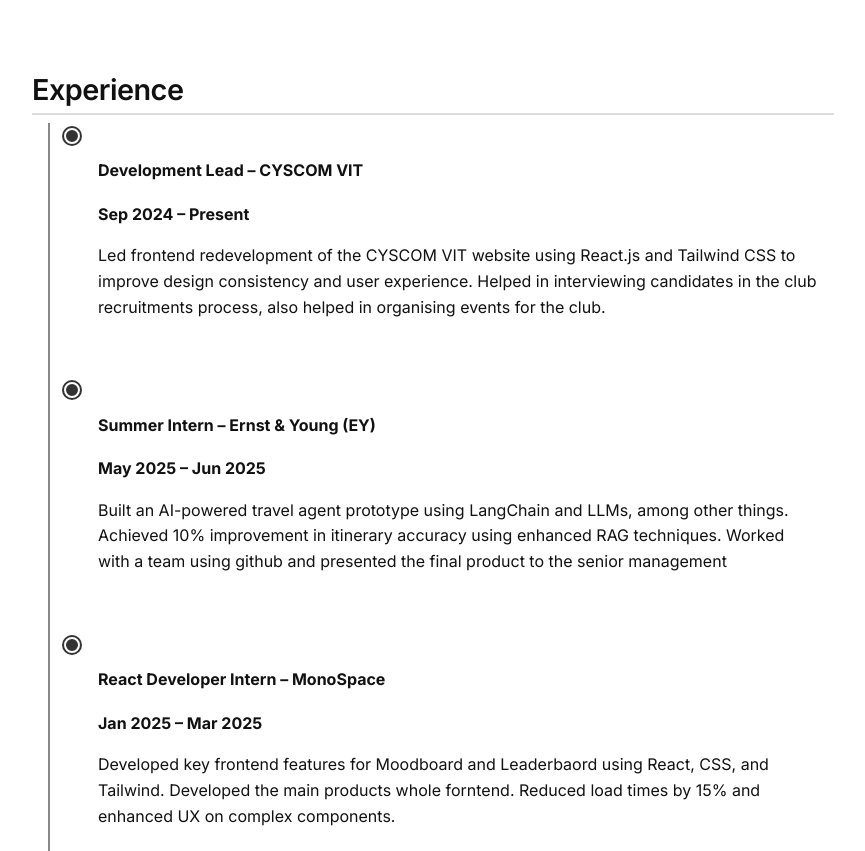
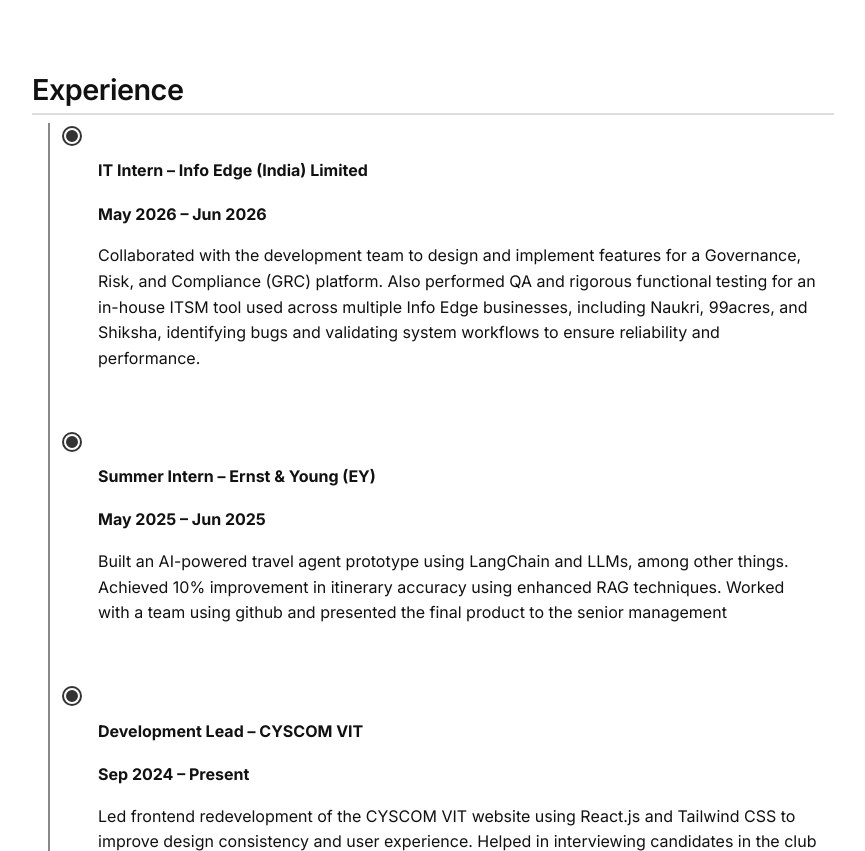
Before and after one commit to Ironpatriot06/ironpatriot06.github.io, a React (Vite) app: page / in a window 1280 px wide. Shown: the part 680-1531 px from the top of the page, without its empty margins (207-1072 px from the left). Built offline with nearby package versions, Linux system fonts and the light colour scheme.

Commit message:
Update Experience.jsx

```diff
--- a/src/components/Experience.jsx
+++ b/src/components/Experience.jsx
@@ -3,17 +3,24 @@
       <section>
         <h2>Experience</h2>
         <div className="timeline">
+             <div className="timeline-item">
+            <h4>IT Intern – Info Edge (India) Limited</h4>
+            <p><strong>May 2026 – Jun 2026</strong></p>
+            <p>Collaborated with the development team to design and implement features for a Governance, Risk, and Compliance (GRC) platform. Also performed QA and rigorous functional testing for an in-house ITSM tool used across multiple Info Edge businesses, including
+Naukri, 99acres, and Shiksha, identifying bugs and validating system workflows to ensure reliability and performance.</p>
+          </div>
+             <div className="timeline-item">
+            <h4>Summer Intern – Ernst & Young (EY)</h4>
+            <p><strong>May 2025 – Jun 2025</strong></p>
+            <p>Built an AI-powered travel agent prototype using LangChain and LLMs, among other things. Achieved 10% improvement in itinerary accuracy using enhanced RAG techniques. Worked with a team using github and presented the final product to the senior management</p>
+          </div>
           <div className="timeline-item">
             <h4>Development Lead – CYSCOM VIT</h4>
             <p><strong>Sep 2024 – Present</strong></p>
             <p>Led frontend redevelopment of the CYSCOM VIT website using React.js and Tailwind CSS to improve design consistency and user experience. Helped in interviewing candidates in the club recruitments process, also helped in organising events for the club. </p>
           </div>
 
-          <div className="timeline-item">
-            <h4>Summer Intern – Ernst & Young (EY)</h4>
-            <p><strong>May 2025 – Jun 2025</strong></p>
-            <p>Built an AI-powered travel agent prototype using LangChain and LLMs, among other things. Achieved 10% improvement in itinerary accuracy using enhanced RAG techniques. Worked with a team using github and presented the final product to the senior management</p>
-          </div>
+
 
           <div className="timeline-item">
             <h4>React Developer Intern – MonoSpace</h4>
```
